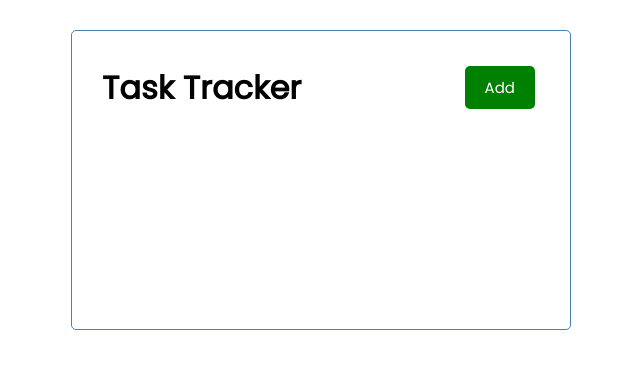
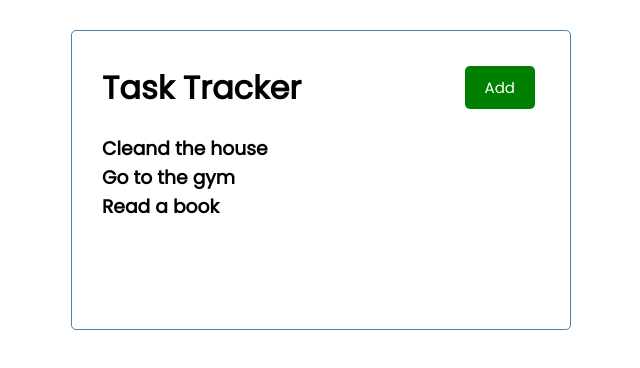
Before and after one commit to kokoforbes/react-task-tracker, a React (Create React App) app: page / in a window 1280 px wide. Shown: the top 368 px of the page, without its empty margins (319-959 px from the left). Built offline with nearby package versions, Linux system fonts and the light colour scheme.

Commit message:
created Tasks component

```diff
--- a/src/App.js
+++ b/src/App.js
@@ -1,8 +1,32 @@
+import { useState } from "react"
 import Header from "./components/Header"
+import Tasks from "./components/Tasks"
 function App() {
+  const [tasks, setTasks] = useState([
+    {
+      id: 1,
+      text: "Cleand the house",
+      day: "July 5th at 2:30pm",
+      reminder: true
+    },
+    {
+      id: 2,
+      text: "Go to the gym",
+      day: "July 10th at 8:30am",
+      reminder: true
+    },
+    {
+      id: 3,
+      text: "Read a book",
+      day: "July 11th at 5:30pm",
+      reminder: true
+    }
+  ])
+
   return (
     <div className="container">
       <Header />
+      <Tasks tasks={tasks} />
     </div>
   );
 }
--- /dev/null
+++ b/src/components/Tasks.js
@@ -0,0 +1,9 @@
+const Tasks = ({ tasks }) => {
+  return (
+    <>
+      { tasks.map((task) => (<h3 key="task.id">{task.text}</h3>))}
+    </>
+  )
+}
+
+export default Tasks
```
